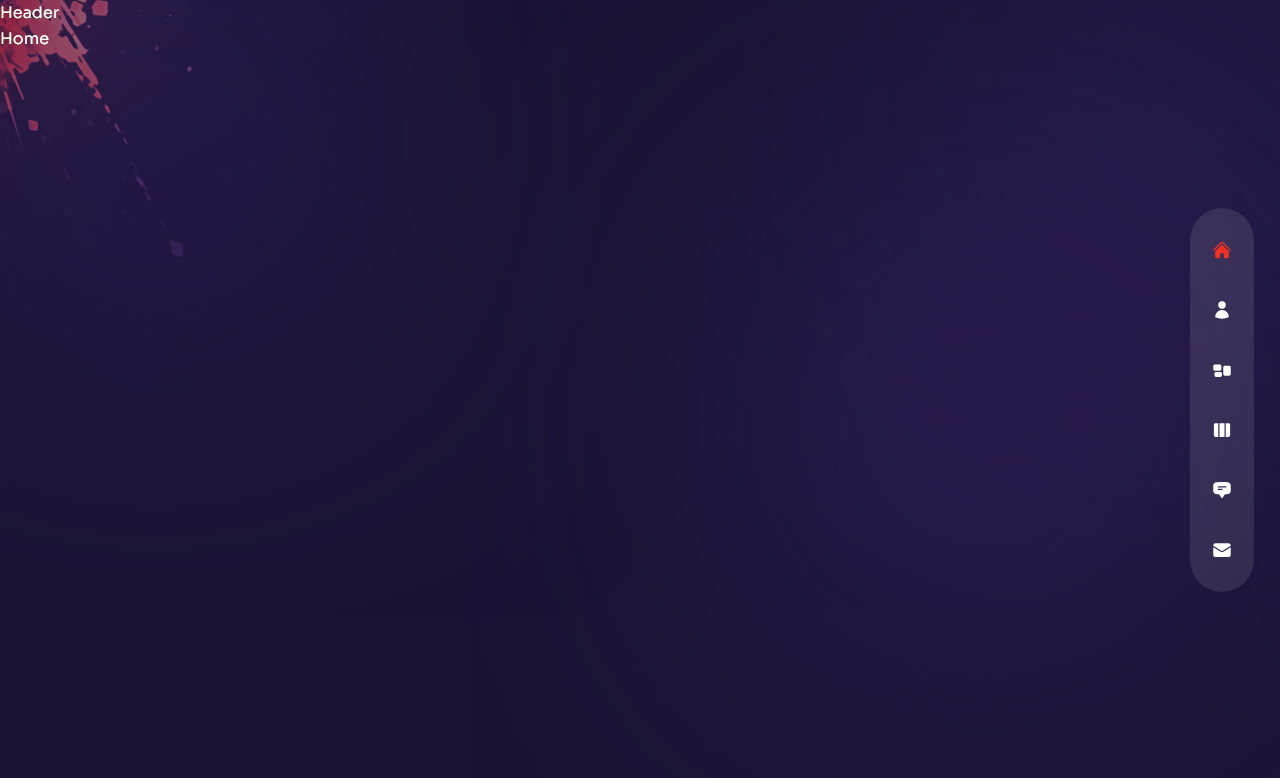
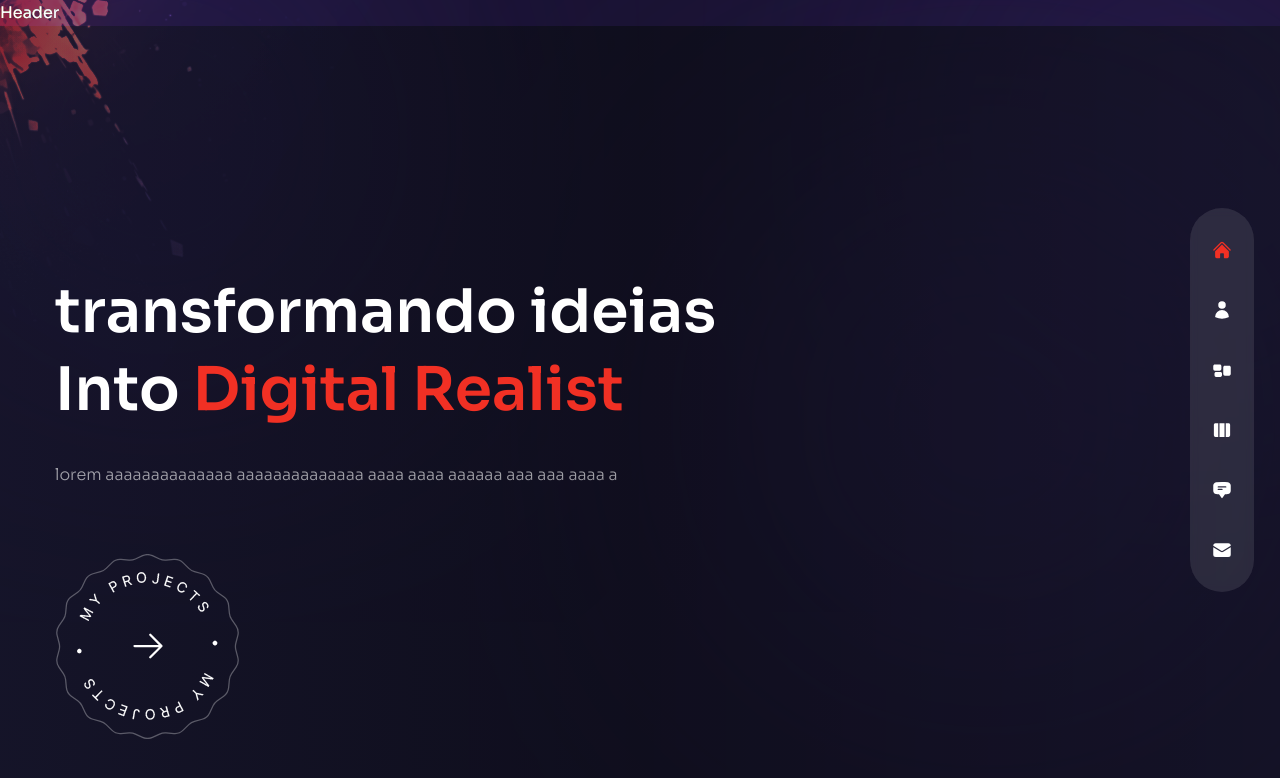
Before and after one commit to Luansramos/Portifolio-Luan, a Next.js app in the folder portifolio/: page / in a window 1280 px wide. Shown: the top 778 px of the page. Built offline with nearby package versions, Linux system fonts and the light colour scheme.

Commit message:
fazendo animaçao de titulo

```diff
--- a/portifolio/components/ProjectsBtn.js
+++ b/portifolio/components/ProjectsBtn.js
@@ -1,5 +1,34 @@
+import Image from "next/image";
+
+import Link from "next/link";
+
+import { HiArrowRight } from 'react-icons/hi2'
+
+
 const ProjectsBtn = () => {
-  return <div>Project Btn</div>;
+
+
+  return <div className="mx-auto xl:mx-0">
+      <Link href={'/work'}
+      className="ralative w-[185px] h-[185px] flex justify-center items-center bg-circleStar bg-cover bg-center bg-no-repeat group " >
+      <Image
+      src={'/rounded-text.png'}
+      width={141}
+      height={148}
+      alt=""
+      className="animate-spin-slow w-full h-full max-w-[141px] max-h-[148px]"
+
+      />
+      <HiArrowRight className=" absolute text-4xl group-hover:translate-x-2 transition-all duration-300 "/>
+
+
+
+      </Link>
+
+    </div>
+
+
+
 };
 
 export default ProjectsBtn;
--- a/portifolio/pages/index.js
+++ b/portifolio/pages/index.js
@@ -1,5 +1,67 @@
+import Image from "next/image";
+
+//componentes
+import ParticleContainer from '../components/ParticlesContainer'
+import ProjectsBtn from '../components/ProjectsBtn'
+import Avatar from '../components/Avatar'
+
+
+
+import { motion } from "framer-motion";
+
+import { fadeIn } from '../variants'
+
 const Home = () => {
-  return <div>Home</div>;
+  return (
+// texto
+    <div className="bg-primary/60 h-full " >
+
+
+      <div className="w-full h-full bg-gradient-to-r from-primary/10 via-black/30 to-black/10">
+
+        <div className="text-center flex flex-col justify-center xl:pt-40 xl:text-left h-full container mx-auto">
+
+          {/* //Titulo */}
+          <motion.h1
+          variants={fadeIn('down',0.2)} initial="hidden"
+          animate='show'
+          exit={'hidden'}
+
+          className="h1" > transformando ideias <br /> Into{''}
+            <span className="text-accent"> Digital Realist</span>
+          </motion.h1>
+
+          {/* //subtitulo */}
+          <motion.p
+          variants={fadeIn('down',0.3)} initial="hidden"
+          animate='show'
+          exit={'hidden'}
+          className="max-w-sm xl:max-w-xl mx-auto xl:mx-0 mb-10 xl:mb-16">lorem aaaaaaaaaaaaaa aaaaaaaaaaaaaa aaaa aaaa aaaaaa aaa aaa aaaa a</motion.p>
+
+          <div className="flex justify-center xl:hidden relative">
+            <ProjectsBtn/>
+          </div>
+          <motion.div
+          variants={fadeIn('down',0.4)} initial="hidden"
+          animate='show'
+          exit={'hidden'}
+          className="hidden xl:flex"
+
+          >
+
+            <ProjectsBtn/>
+
+          </motion.div>
+
+
+        </div>
+      </div>
+      {/* //imagem       */}
+      <div> image</div>
+
+    </div>
+  );
+
 };
 
 export default Home;
```
